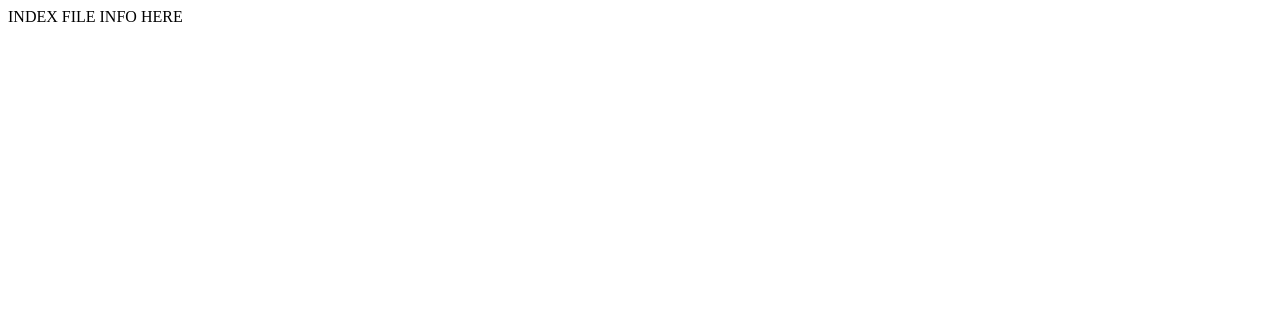
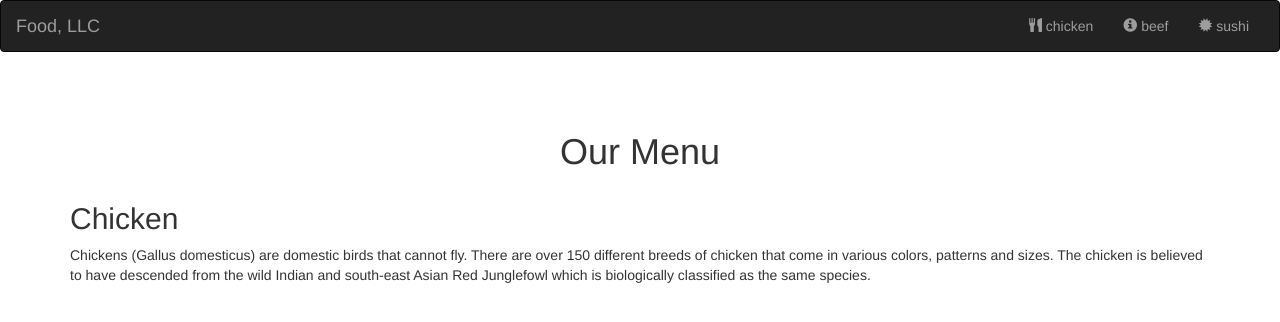
Before and after one commit to Minagal123/mod3_solution, a plain HTML site: page index.html in a window 1280 px wide. Drawn offline with nearby package versions, Linux system fonts and the light colour scheme.

Commit message:
Update index.html

```diff
--- a/index.html
+++ b/index.html
@@ -1 +1,59 @@
-INDEX FILE INFO HERE
+<!DOCTYPE html>
+<html lang="en">
+<head>
+  <title>Restaurant Menu</title>
+  <meta charset="utf-8">
+  <meta name="viewport" content="width=device-width, initial-scale=1">
+  <link rel="stylesheet" href="https://maxcdn.bootstrapcdn.com/bootstrap/3.4.1/css/bootstrap.min.css">
+  <link rel="stylesheet" type="text/css" href="style.css">
+  <script src="https://ajax.googleapis.com/ajax/libs/jquery/3.5.1/jquery.min.js"></script>
+  <script src="https://maxcdn.bootstrapcdn.com/bootstrap/3.4.1/js/bootstrap.min.js"></script>
+</head>
+<body>
+
+<nav class="navbar navbar-inverse">
+  <div class="container-fluid">
+    <div class="navbar-header">
+      <button type="button" class="navbar-toggle" data-toggle="collapse" data-target="#myNavbar">
+        <span class="icon-bar"></span>
+        <span class="icon-bar"></span>
+        <span class="icon-bar"></span>
+      </button>
+      <a class="navbar-brand" href="#" >Food, LLC</a>
+    </div>
+    <div class="collapse navbar-collapse" id="myNavbar">
+
+      <ul class="nav navbar-nav navbar-right" >
+        <li style>
+        <a href="#" >
+        <span class="glyphicon glyphicon-cutlery"></span> chicken</a>
+        </li>
+        <li>
+        <a href="#" >
+        <span class="glyphicon glyphicon-info-sign"></span> beef</a>
+        </li>
+        <li>
+        <a href="#">
+        <span class="glyphicon glyphicon-certificate"></span> sushi</a>
+        </li>
+      </ul>
+    </div>
+  </div>
+</nav>
+<br>
+<br>
+<h1><p class="text-center">Our Menu</p></h1>
+<div id="main-content" class="container">
+  <div id="home-tiles" class="row">
+      <div class="col-md-12 col-sm-12 col-xs-12">
+
+            <p id="chickstory">
+          <h2>Chicken</h2>
+              Chickens (Gallus domesticus) are domestic birds that cannot fly. There are over 150 different breeds of chicken that come in various colors, patterns and sizes. The chicken is believed to have descended from the wild Indian and south-east Asian Red Junglefowl which is biologically classified as the same species.
+            </p>
+      </div>
+    </div>
+</div>
+
+</body>
+</html>
```
